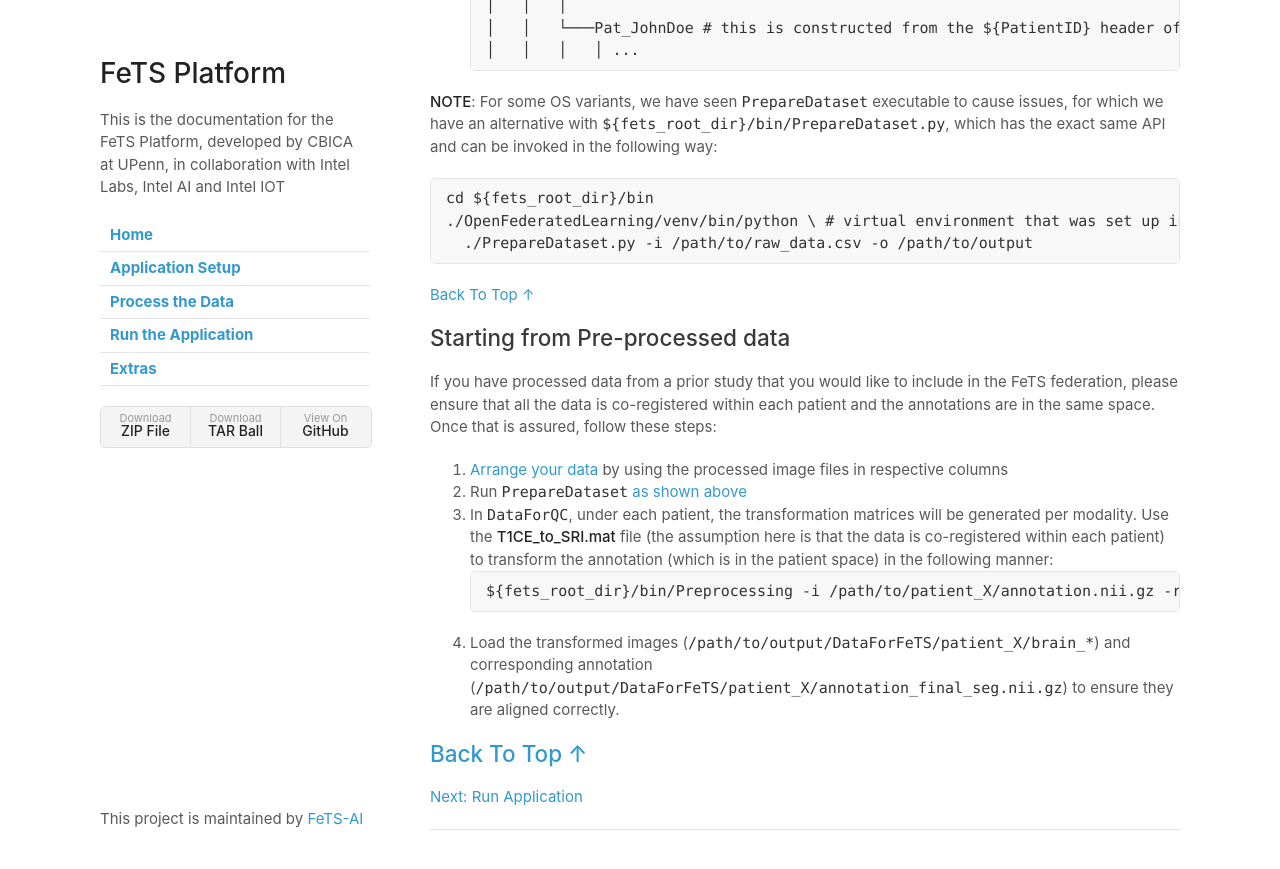
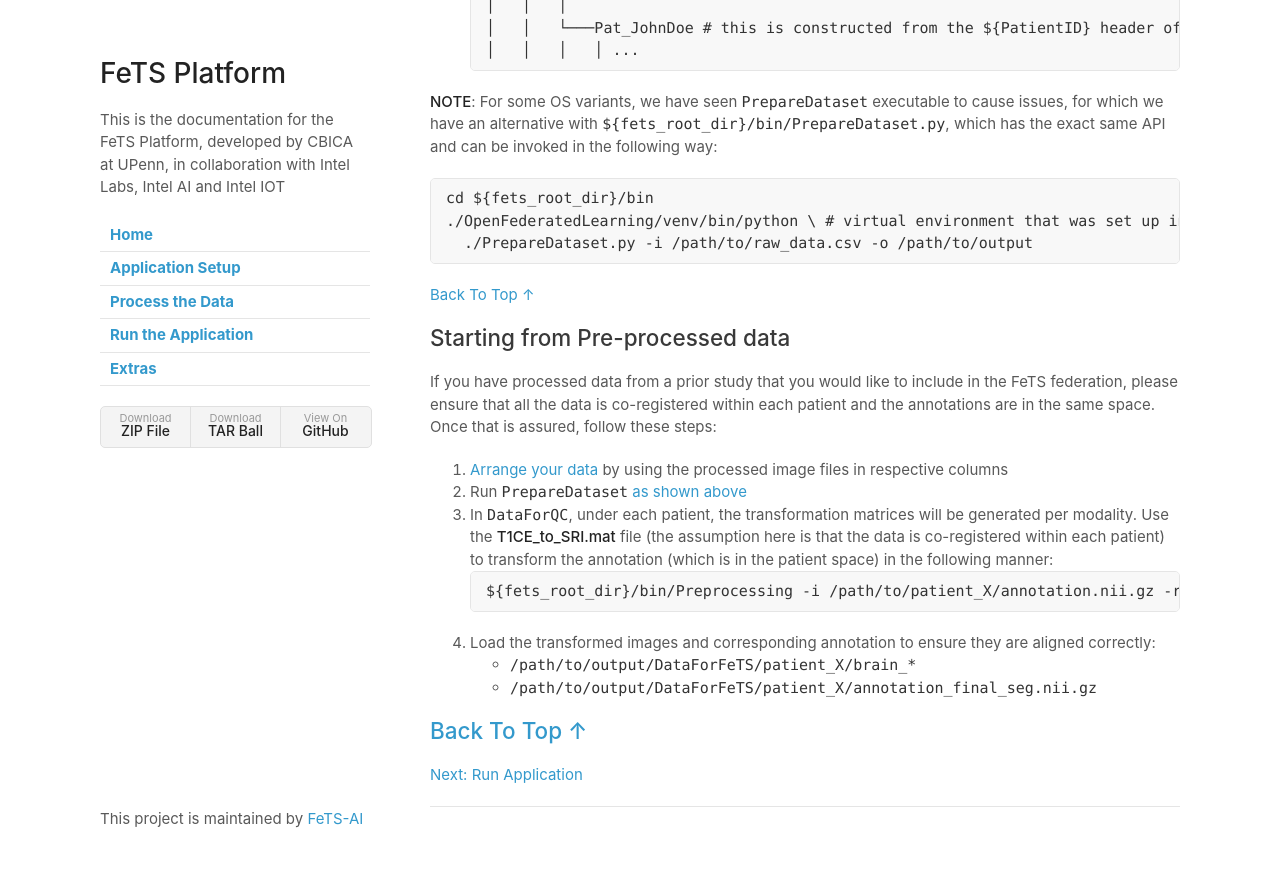
Before and after one commit to FeTS-AI/Front-End, a Jekyll site: the page built from docs/process_data.md, in a window 1280 px wide and 900 px high, scrolled down 2693 px. Shown: the top 869 px of the window. Built offline with Jekyll 4.4.1, drawn with Linux system fonts in a browser that asks for light colours; our own code applies the rules of GitHub Pages for plain Markdown files.

Commit message:
Update process_data.md

````diff
--- a/docs/process_data.md
+++ b/docs/process_data.md
@@ -133,7 +133,9 @@
 ```bash
 ${fets_root_dir}/bin/Preprocessing -i /path/to/patient_X/annotation.nii.gz -rFI ${fets_root_dir}/data/sri24/atlasImage.nii.gz -o /path/to/output/DataForFeTS/patient_X/annotation_final_seg.nii.gz -reg Rigid -rIS 1 -rIA /path/to/output/DataForQC/patient_X/T1CE_to_SRI.mat -rSg 1
 ```
-4. Load the transformed images (`/path/to/output/DataForFeTS/patient_X/brain_*`) and corresponding annotation (`/path/to/output/DataForFeTS/patient_X/annotation_final_seg.nii.gz`) to ensure they are aligned correctly.
+4. Load the transformed images and corresponding annotation to ensure they are aligned correctly:
+  - `/path/to/output/DataForFeTS/patient_X/brain_*`
+  - `/path/to/output/DataForFeTS/patient_X/annotation_final_seg.nii.gz`
 
 [Back To Top &uarr;](#table-of-contents)
 ---
````
